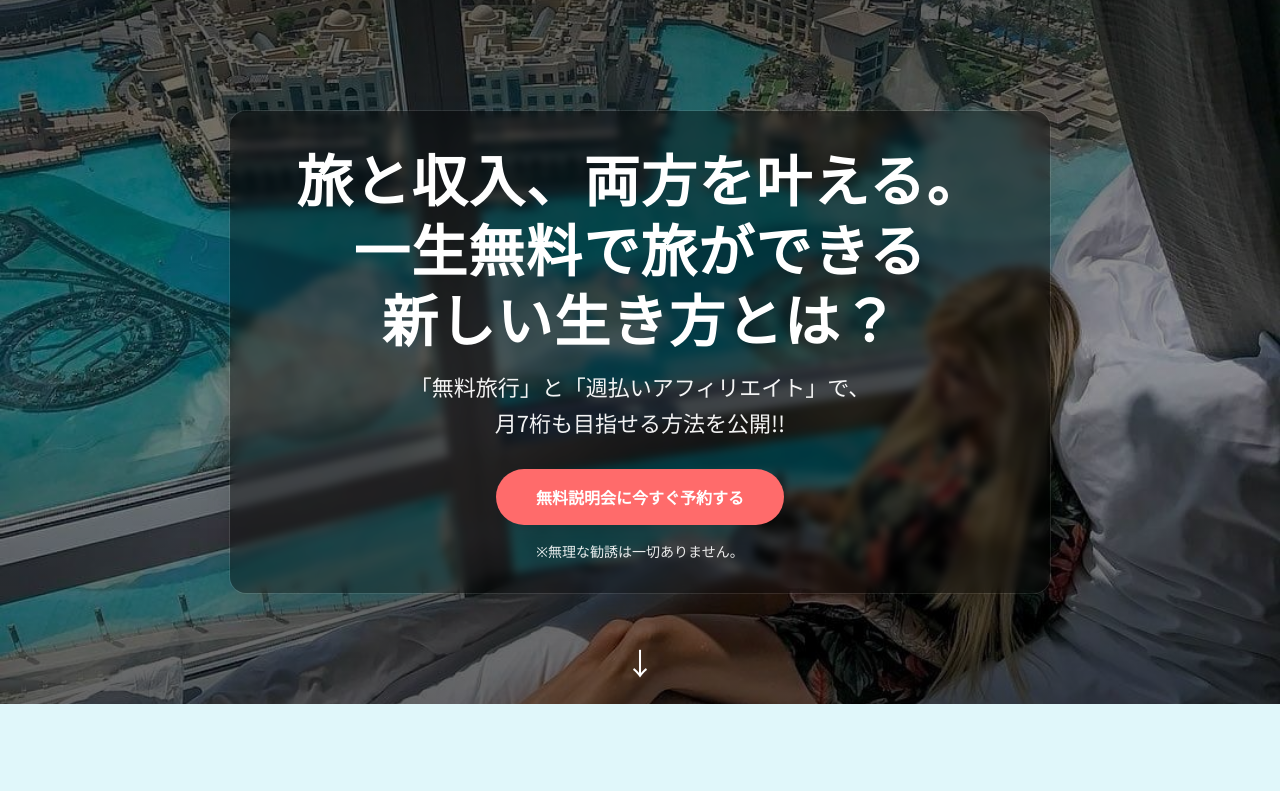
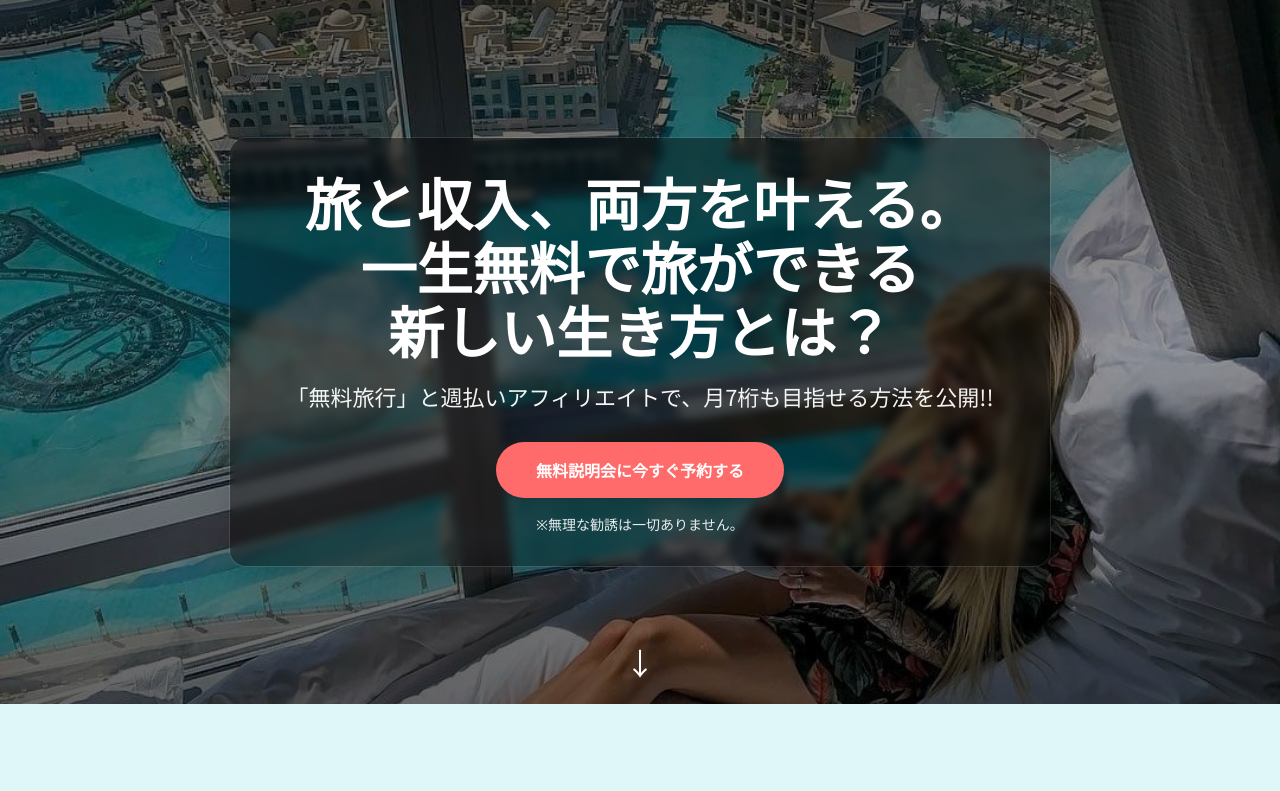
Before and after one commit to komoriya-shota/travel-lp, a plain HTML site: page index.html in a window 1280 px wide. Shown: the top 791 px of the page. Drawn offline with nearby package versions, Linux system fonts and the light colour scheme.

Commit message:
LP更新
スマホでも見やすくしました

```diff
--- a/index.html
+++ b/index.html
@@ -56,6 +56,21 @@
   <link rel="preload" as="image" href="./image/mwr2.jpg"
         imagesrcset="./image/mwr2.jpg 1280w, ./image/mwr2.jpg 800w"
         imagesizes="100vw" />
+        <style>
+  /* 日本語の改行品質アップ（対応ブラウザではフレーズ単位で折返し） */
+  .cjk { line-break: strict; }
+  @supports (word-break: auto-phrase) { .cjk { word-break: auto-phrase; } }
+
+  /* 大きい見出しのバランス良い改行（未対応ブラウザは無視されても害なし） */
+  .balance { text-wrap: balance; }
+
+  /* 本文を読みやすい長さに（行の最大幅を制御） */
+  .measure { max-width: 68ch; }   /* お好みで 60–72ch の範囲で */
+
+  /* 不自然に改行させたくない語句に使う */
+  .nowrap { white-space: nowrap; }
+</style>
+
 </head>
 
 <body class="bg-gray-50 text-gray-800 antialiased selection:bg-blue-200/60 selection:text-blue-900">
@@ -69,19 +84,19 @@
     <div class="absolute inset-0 pointer-events-none bg-gradient-to-b from-black/60 via-black/40 to-black/60"></div>
   </div>
 
-  <!-- テキスト：丸角カードで可読性アップ -->
+  <!-- テキストカード -->
   <div class="relative z-10 w-full px-4">
     <div class="mx-auto max-w-[820px] text-center rounded-2xl
                 bg-black/40 text-white backdrop-blur-sm
                 ring-1 ring-white/10 shadow-2xl
                 px-5 py-6 md:px-10 md:py-8">
-      <h1 class="text-[clamp(28px,6vw,56px)] font-bold leading-tight tracking-wide">
-        旅と収入、両方を叶える。<br class="hidden sm:block">
-        一生無料で旅ができる<br>新しい生き方とは？
+
+      <h1 class="cjk balance text-[clamp(28px,6vw,56px)] font-bold tracking-normal leading-[1.25] md:leading-[1.15]">
+        旅と収入、両方を叶える。一生無料で旅ができる新しい生き方とは？
       </h1>
 
-      <p class="mt-4 text-[clamp(14px,3.5vw,22px)]/relaxed opacity-95 max-w-prose mx-auto">
-        「無料旅行」と「週払いアフィリエイト」で、<br>月7桁も目指せる方法を公開!!
+      <p class="cjk measure mt-4 text-[clamp(14px,3.5vw,22px)] leading-relaxed opacity-95 mx-auto">
+        「無料旅行」と<span class="nowrap">週払いアフィリエイト</span>で、月7桁も目指せる方法を公開!!
       </p>
 
       <div class="mt-7">
@@ -101,6 +116,7 @@
     <span class="text-3xl arrow-down">↓</span>
   </div>
 </section>
+
 
 <!-- 節約金額 -->
 <section id="savings" class="py-16 md:py-24 px-4 bg-[#E0F7FA]">
@@ -177,9 +193,10 @@
 <!-- 旅の価値 -->
 <section id="travel-value" class="py-16 md:py-24 px-4 bg-white">
   <div class="container mx-auto max-w-screen-xl">
-    <h2 class="text-2xl sm:text-3xl md:text-4xl font-bold mb-10 text-center text-[#4BC0C0]">
-      ～旅が人生の幸福度を高める理由～
-    </h2>
+    <h2 class="cjk balance text-2xl sm:text-3xl md:text-4xl font-bold mb-10 text-center text-[#4BC0C0]">
+  ～旅が人生の幸福度を高める理由～
+</h2>
+
     <div class="flex flex-col md:flex-row items-center gap-10">
       <div class="md:w-1/2">
         <div class="text-lg md:text-xl text-gray-700 space-y-6 max-w-prose">
```
